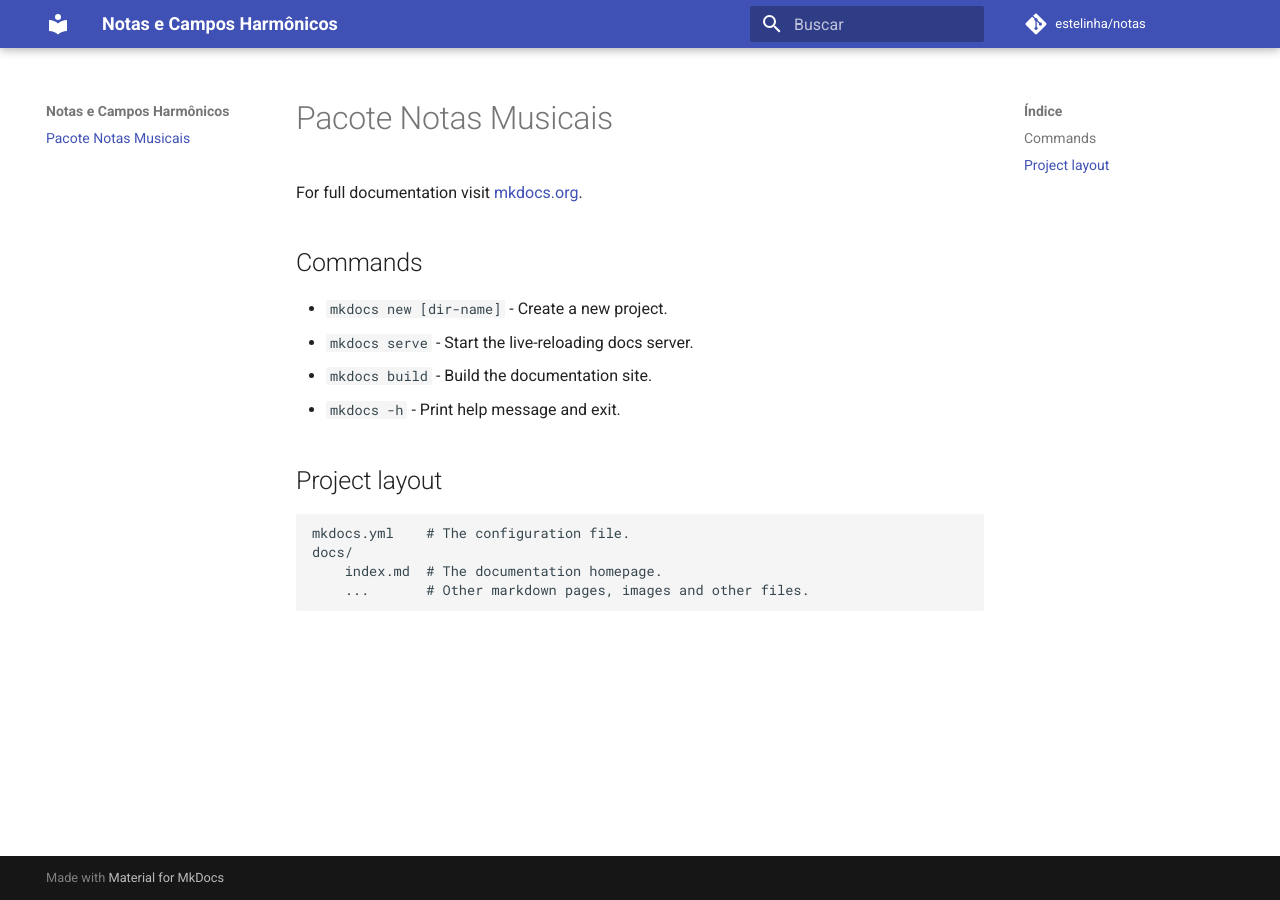
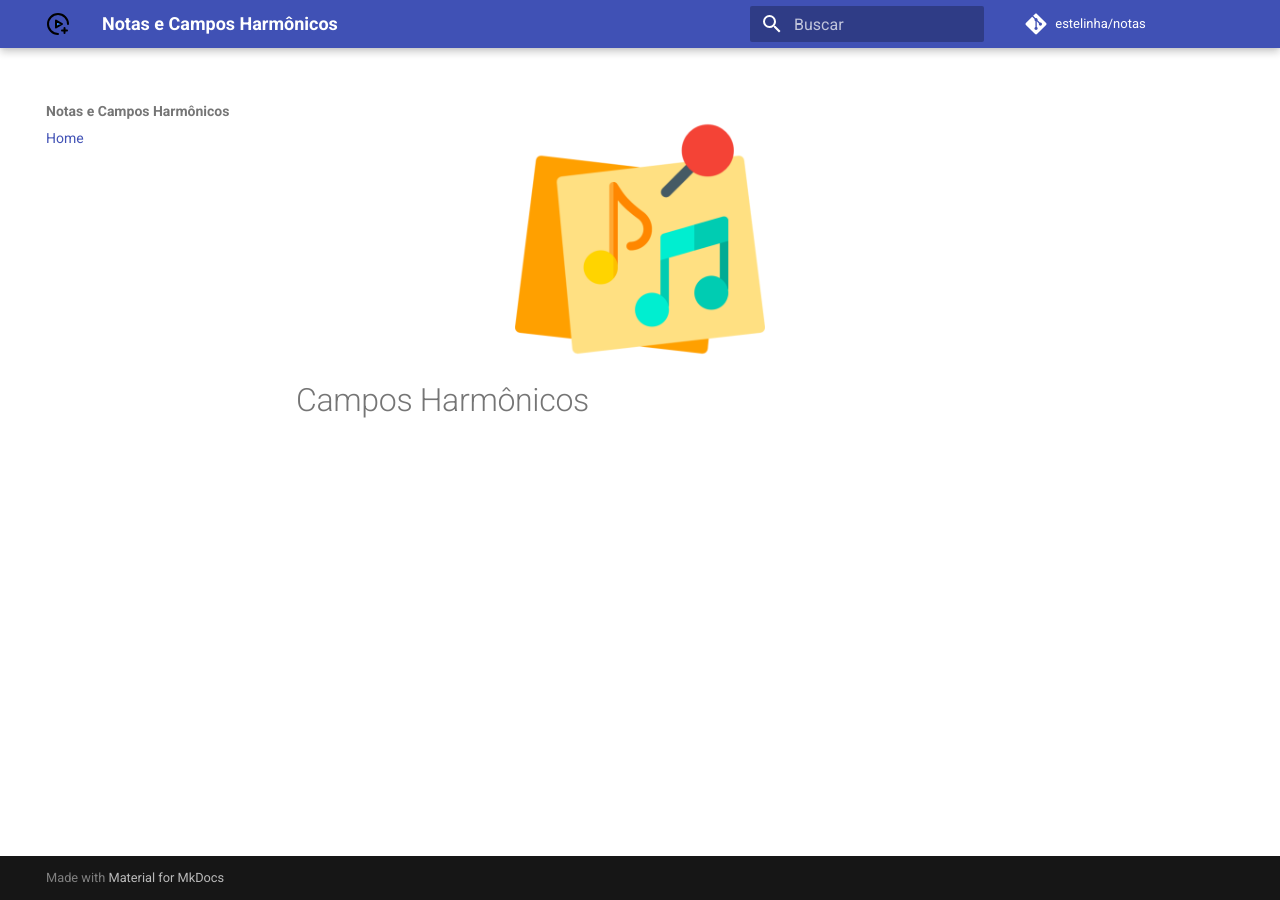
Before and after one commit to estelaoliveiradev/package-python-music, an MkDocs documentation site: the page built from docs/index.md, in a window 1280 px wide. Built offline with MkDocs 1.6.1 and Material for MkDocs 9.7.7, drawn with Linux system fonts in a browser that asks for light colours; comment, search, counter and statistics services are not loaded.

Commit message:
first-steps-doc-2

```diff
--- a/docs/index.md
+++ b/docs/index.md
@@ -1,17 +1,3 @@
-# Pacote Notas Musicais
+![logo_do_projeto](assets/logo.png){width="250" .center}
 
-For full documentation visit [mkdocs.org](https://www.mkdocs.org).
-
-## Commands
-
-* `mkdocs new [dir-name]` - Create a new project.
-* `mkdocs serve` - Start the live-reloading docs server.
-* `mkdocs build` - Build the documentation site.
-* `mkdocs -h` - Print help message and exit.
-
-## Project layout
-
-    mkdocs.yml    # The configuration file.
-    docs/
-        index.md  # The documentation homepage.
-        ...       # Other markdown pages, images and other files.
+# Campos Harmônicos
--- /dev/null
+++ b/docs/stylesheets/extra.css
@@ -0,0 +1,5 @@
+.center {
+    display: block;
+    margin-left: auto;
+    margin-right: auto;
+}
--- a/mkdocs.yml
+++ b/mkdocs.yml
@@ -6,3 +6,12 @@ edit_uri: 'tree/main/docs'
 theme:
   name: 'material'
   language: 'pt-BR'
+  logo: 'assets/logo2.svg'
+  favicon: 'assets/logo.svg'
+
+markdown_extensions:
+  - attr_list
+
+
+extra_css:
+  - stylesheets/extra.css
```
Also changed, not shown: docs/assets/logo.png (added), docs/assets/logo.svg (added), docs/assets/logo2.svg (added), docs/assets/tutorial/img_01.png (added), docs/assets/tutorial/img_02.png (added), docs/assets/tutorial/img_03.png (added), docs/assets/tutorial/img_04.png (added), docs/assets/tutorial/img_05.png (added).
